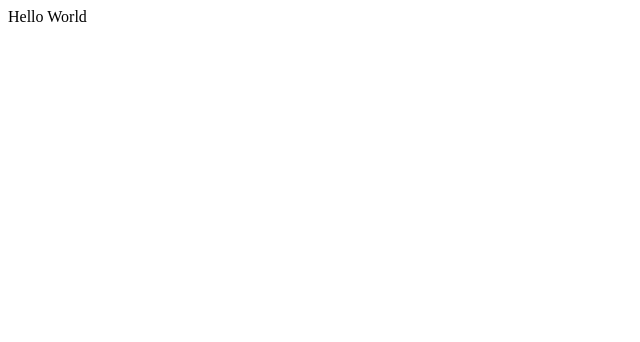
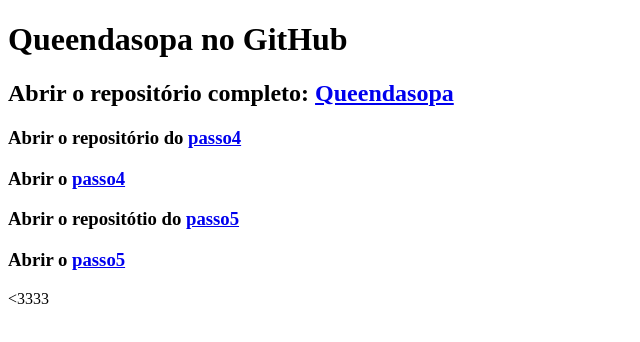
Before and after one commit to Marianaazevedoo/Marianaazevedoo.github.io, a plain HTML site: page index.html in a window 1280 px wide. Shown: the whole page, without its empty margins (0-640 px from the left). Drawn offline with Linux system fonts and the light colour scheme.

Commit message:
Add files via upload

```diff
--- a/index.html
+++ b/index.html
@@ -1,6 +1,44 @@
+<!DOCTYPE html>
+<html>
 
-<html>
-    <body>
-        <p>Hello World</p>
-    </body>
+<head>
+  <meta charset="UTF-8">
+  <meta name="viewport" content="width=device-width, initial-scale=1.0">
+
+  <link rel="stylesheet" href="css\estilos.css">
+
+  <title>Queendasopa no GitHub</title>
+</head>
+
+<body>
+
+  <h1>Queendasopa no GitHub</h1>
+
+  <h2>Abrir o repositório completo: <a href="https://github.com/Marianaazevedoo?tab=repositories">
+      Queendasopa </a>
+  </h2>
+
+  <h3>Abrir o repositório do <a href="https://github.com/Marianaazevedoo/passo04">
+      passo4 </a>
+  </h3>
+
+  <h3>Abrir o <a href="https://marianaazevedoo.github.io/passo04/">
+      passo4 </a>
+  </h3>
+
+  <h3>Abrir o repositótio do <a href="https://github.com/Marianaazevedoo/passo05">
+      passo5 </a>
+  </h3>
+
+  <h3>Abrir o <a href="https://marianaazevedoo.github.io/passo05/pautadaturma.html
+">
+      passo5 </a>
+  </h3>
+
+  <p>
+  <p id="tipo1"> <3333 </p>
+  <p>
+
+</body>
+
 </html>
```
